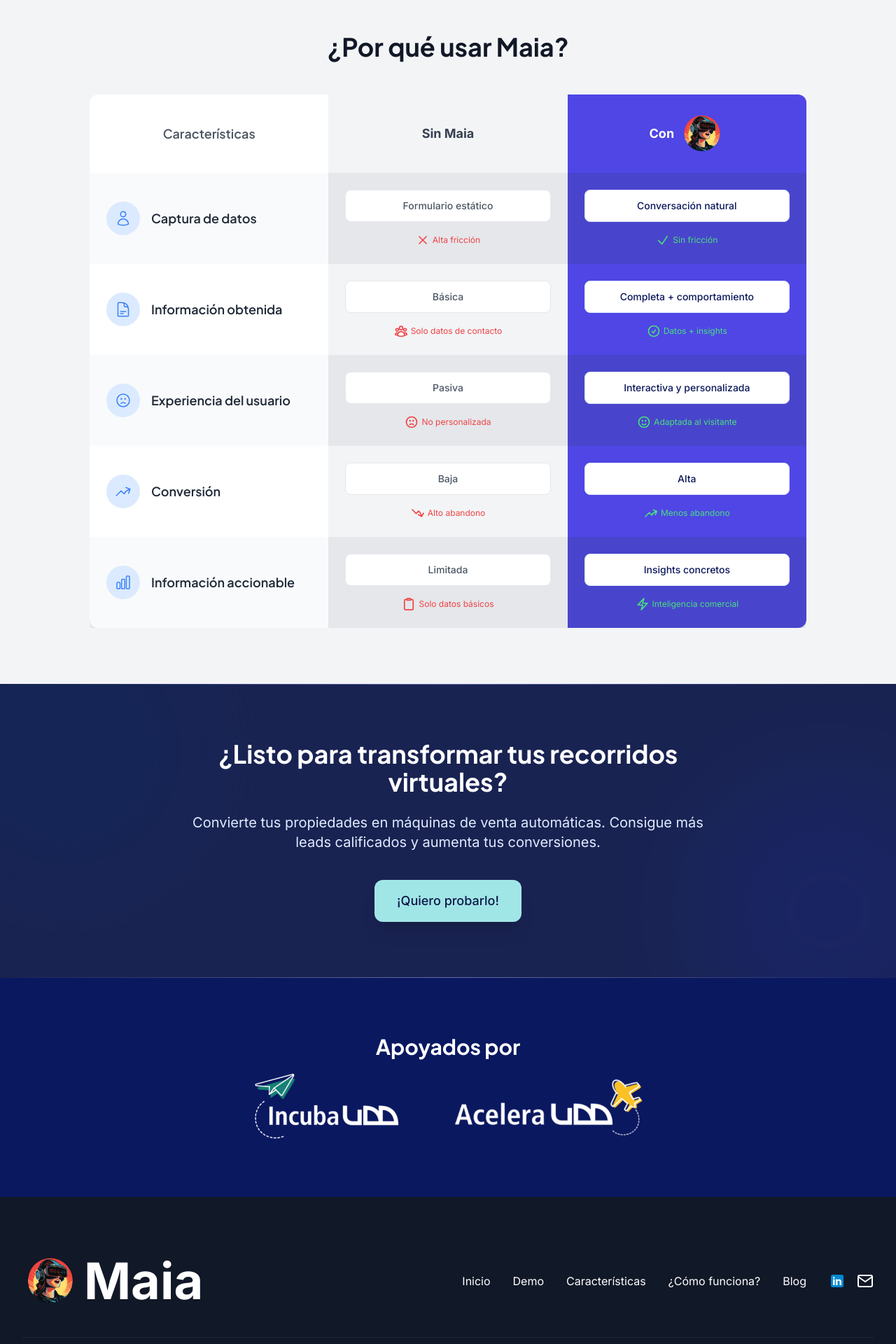
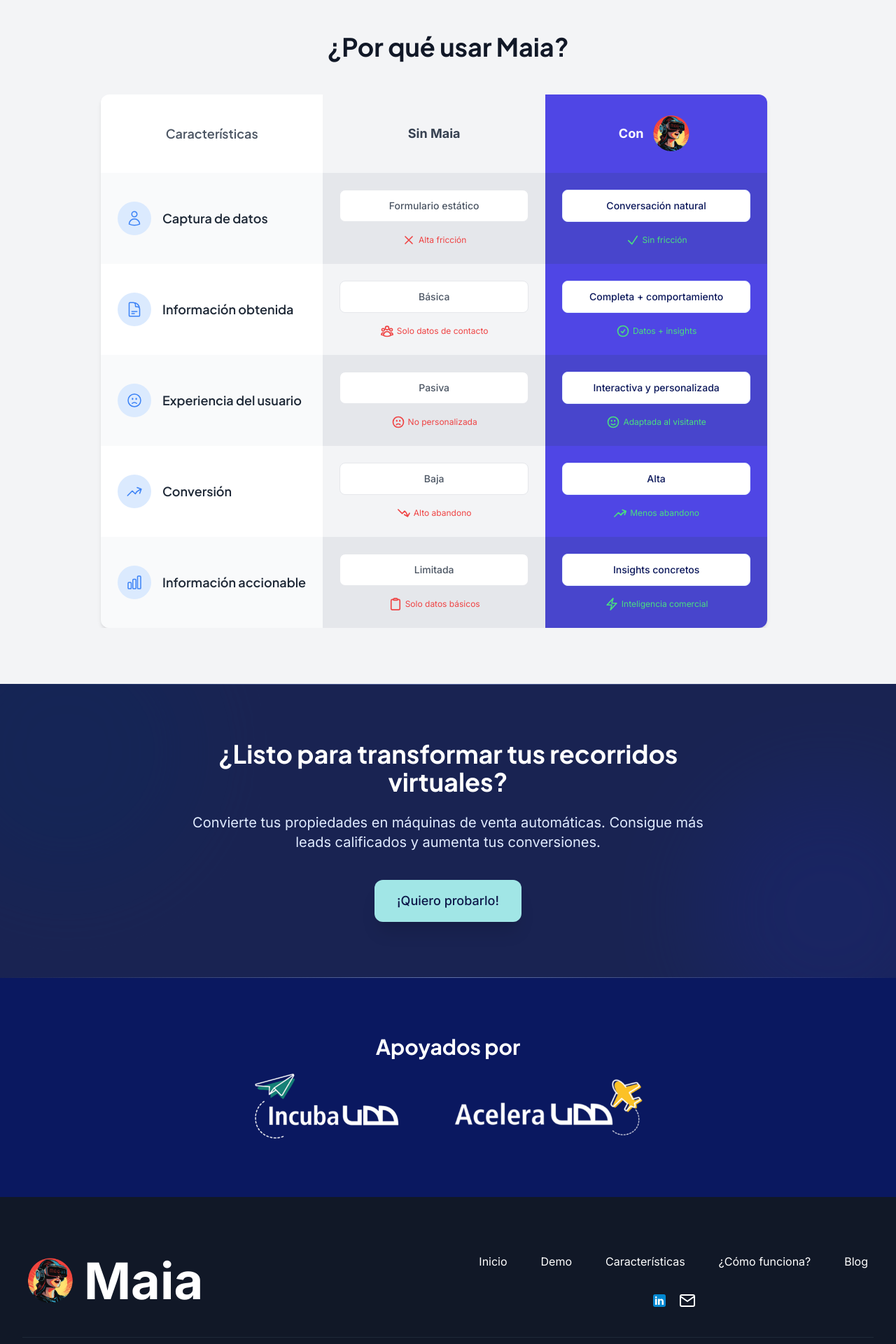
Before and after one commit to yosoyelfede/landing_maia, a Next.js app: page /como-funciona in a window 1280 px wide. Shown: the part 2720-4640 px from the top of the page at 70% size. Built offline with nearby package versions, Linux system fonts and the light colour scheme.

Commit message:
Final mobile fixes: Added padding to table and reorganized footer links

```diff
--- a/app/como-funciona/page.jsx
+++ b/app/como-funciona/page.jsx
@@ -468,9 +468,9 @@
             <h2 className="text-3xl sm:text-4xl font-display font-bold mb-12 text-gray-900 text-center">¿Por qué usar Maia?</h2>
 
             <div className="max-w-5xl mx-auto mt-8">
-              {/* Mobile-optimized Comparison Table */}
-              <div className="overflow-x-auto -mx-4 sm:mx-0">
-                <div className="inline-block min-w-full sm:px-0 align-middle">
+              {/* Mobile-optimized Comparison Table with more padding */}
+              <div className="overflow-x-auto -mx-0 px-4 sm:mx-0">
+                <div className="inline-block min-w-[94%] sm:min-w-[96%] sm:px-0 align-middle mx-auto">
                   <div className="min-w-full overflow-hidden rounded-xl shadow-md">
                     {/* Headers */}
                     <div className="grid grid-cols-3 overflow-hidden">
--- a/components/Footer.jsx
+++ b/components/Footer.jsx
@@ -19,27 +19,28 @@
             </Link>
           </div>
 
-          <div className="flex flex-col md:flex-row gap-8 items-center">
-            <nav className="flex gap-x-8">
-              <Link href="/" className="hover:text-primary-300 transition-colors">
+          <div className="flex flex-col gap-6 items-center">
+            {/* Navigation Links - 2 rows for mobile */}
+            <nav className="grid grid-cols-3 md:flex gap-x-2 sm:gap-x-6 md:gap-x-8 gap-y-4 text-center">
+              <Link href="/" className="hover:text-primary-300 transition-colors px-2">
                 Inicio
               </Link>
-              <Link href="/#demo" className="hover:text-primary-300 transition-colors">
+              <Link href="/#demo" className="hover:text-primary-300 transition-colors px-2">
                 Demo
               </Link>
-              <Link href="/#features" className="hover:text-primary-300 transition-colors">
+              <Link href="/#features" className="hover:text-primary-300 transition-colors px-2">
                 Características
               </Link>
-              <Link href="/como-funciona" className="hover:text-primary-300 transition-colors">
+              <Link href="/como-funciona" className="hover:text-primary-300 transition-colors px-2 col-span-2 col-start-1">
                 ¿Cómo funciona?
               </Link>
-              <Link href="/blog" className="hover:text-primary-300 transition-colors">
+              <Link href="/blog" className="hover:text-primary-300 transition-colors px-2">
                 Blog
               </Link>
             </nav>
 
             {/* Social Media Links */}
-            <div className="flex items-center gap-x-4">
+            <div className="flex items-center gap-x-4 mt-2">
               <a
                 href="https://www.linkedin.com/company/maiacl"
                 target="_blank"
```
